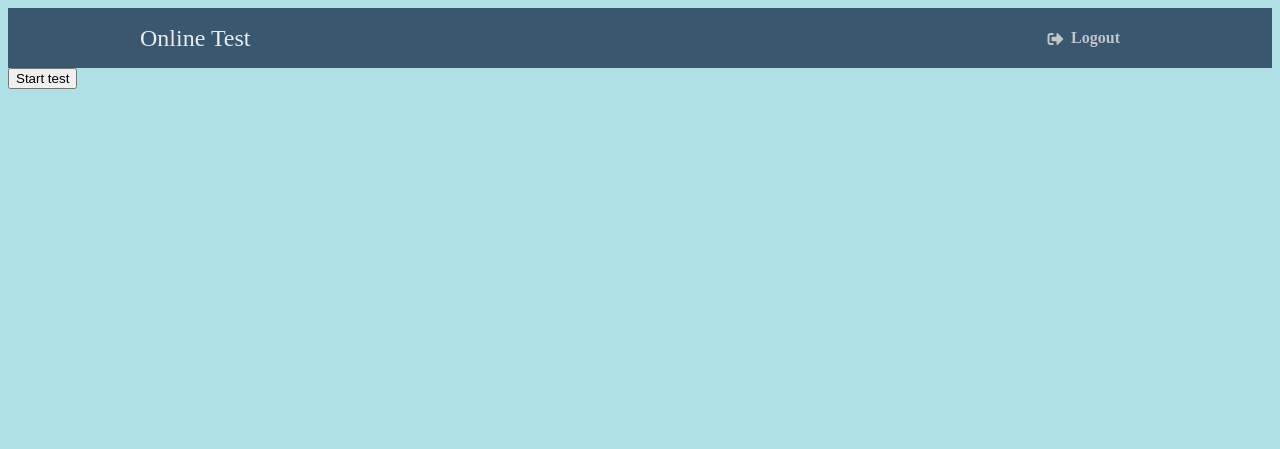
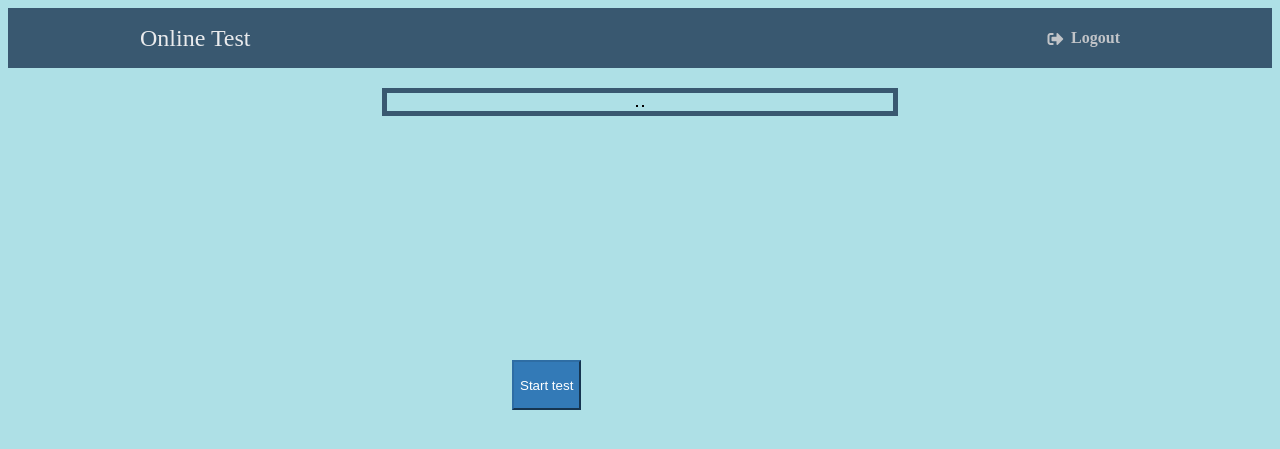
Before and after one commit to hjurgen/OnlineTest, a PHP site: page / in a window 1280 px wide. Shown: the top 449 px of the page. Run offline with PHP 8.4, Linux system fonts and the light colour scheme; data that the repository does not hold is empty.

Commit message:
final commit

```diff
--- a/index.php
+++ b/index.php
@@ -8,7 +8,7 @@
     <meta charset="utf-8">
     <meta name="viewport" content="width=device-width, initial-scale=1, shrink-to-fit=no">
     <title>Test</title>
-    <link href="style.css?v=1" rel="stylesheet" type="text/css">
+    <link href="style.css?v=2" rel="stylesheet" type="text/css">
     <link rel="stylesheet" href="https://use.fontawesome.com/releases/v5.7.1/css/all.css">
   </head>
   <body>
@@ -19,12 +19,14 @@
       </div>
     </nav>
 
+    <div id="container">
     <div id="output"></div>
     <div id="selAnswers"></div>
-    <input onclick="change()" type="button" id="btn" value="Start test"></input>
+    </div>
+    <input onclick="change()" type="button" id="btn" value="Start test" class="button123"></input>
     <form action="ajax.php" method="post" id="postform">
     <input type="text" style="display:none" id="correct" value="0" name="correct" />
-    <input type="submit" id="submitbtn" style="display: none" value="Submit" />
+    <input type="submit" id="submitbtn" style="display: none" value="Submit" class="button123" />
     </form>
     <script>
     var btn = document.getElementById ('btn');
--- a/select.php
+++ b/select.php
@@ -31,6 +31,7 @@
     <?php endif ?>
 </div>
 
+<div class="box";
 <p>Select Category:</p>
     <form action="index.php" method="post">
     <select name="category" id="category">
@@ -56,7 +57,8 @@
     </select>
     <br>
     <br>
-    <input type="submit" value="Submit">
+    <input type="submit" value="Submit" class="btn1">
+</div>
 </form>
 </body>
 </html>
--- a/style.css
+++ b/style.css
@@ -1,6 +1,55 @@
-.input-group{
-  width:500px;
-  margin:0 auto;
+div.a{
+    position: absolute;
+    height: 200px;
+    width: 400px;
+    top: 45%;
+    left: 40%;
+}
+
+div.box {
+  background-color: #aee0e6;
+  width: 300px;
+  border: 5px solid green;
+  border-color: #395870;
+  padding: 50px;
+  margin: 20px;
+}
+
+#container > div
+{
+    display: inline-block;
+    border: solid 1px #000;
+}
+#container
+{
+    border: solid 5px #395870;
+    text-align: center;
+    margin: 20px auto;
+    width: 40%;
+}
+
+.button123{
+  position: absolute;
+  height: 50px;
+  top: 45%;
+  left: 40%;
+}
+
+.button123, .btn1, .submitbtn {
+  color: #fff;
+  background-color: #337ab7;
+  border-color: #2e6da4;
+}
+
+.button123.focus, .btn1.focus,.submitbtn.focus {
+  color: #fff;
+  background-color: #286090;
+  border-color: #122b40;
+}
+.button123:hover, .btn1:hover, .submitbtn:hover {
+  color: #fff;
+  background-color: #286090;
+  border-color: #204d74;
 }
 
 body{
```
Also changed, not shown: login.php (+5 -2 lines), retake.php (+5 -3 lines).
